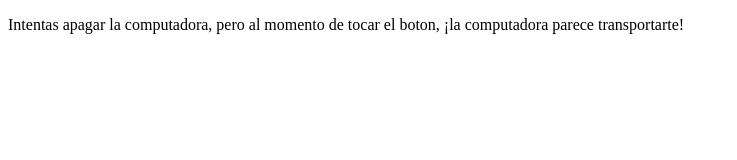
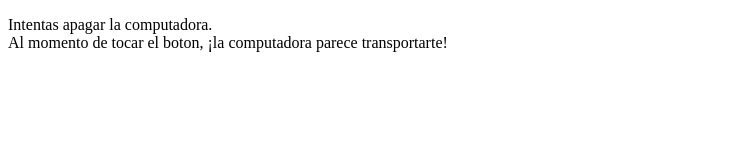
Before and after one commit to tismajo/CC3062-Lab3-HTML-only, a plain HTML site: page paginas/apagarcomputadora.html in a window 1280 px wide. Shown: the whole page, without its empty margins (0-737 px from the left). Drawn offline with Linux system fonts and the light colour scheme.

Commit message:
correción nav

```diff
--- a/paginas/apagarcomputadora.html
+++ b/paginas/apagarcomputadora.html
@@ -7,7 +7,8 @@
 </head>
 <body>
     <p>
-        Intentas apagar la computadora, pero al momento de tocar el boton, ¡la computadora parece transportarte!
+        Intentas apagar la computadora.<br>
+        Al momento de tocar el boton, ¡la computadora parece transportarte!
     </p>
 </body>
 </html>
```
Also changed, not shown: index.html (+7 -7 lines).
